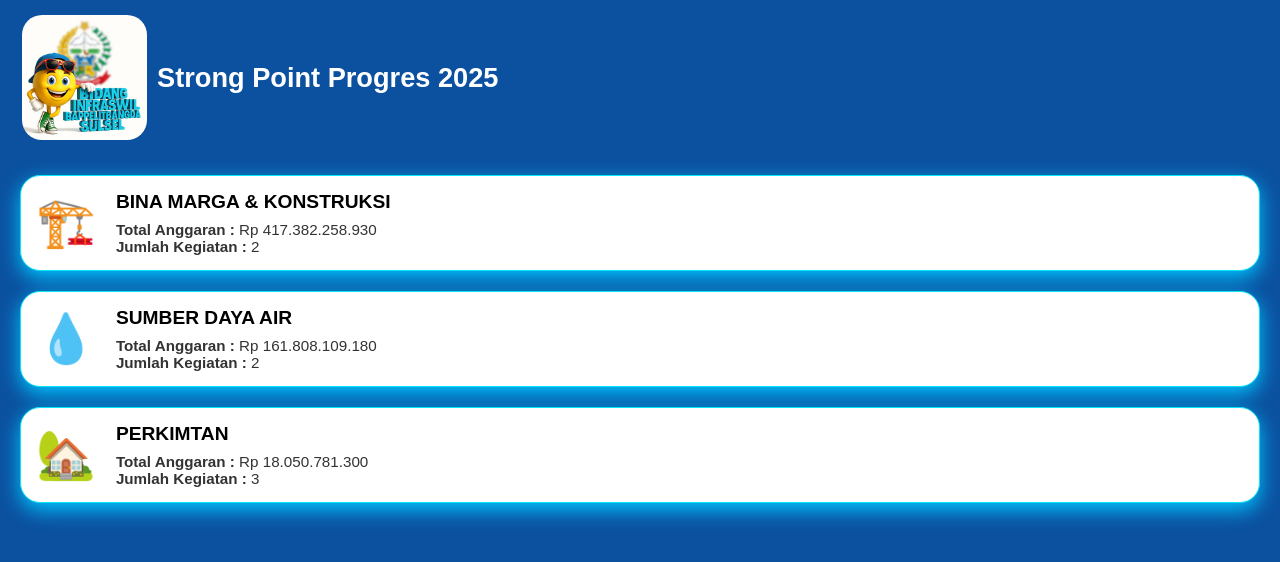
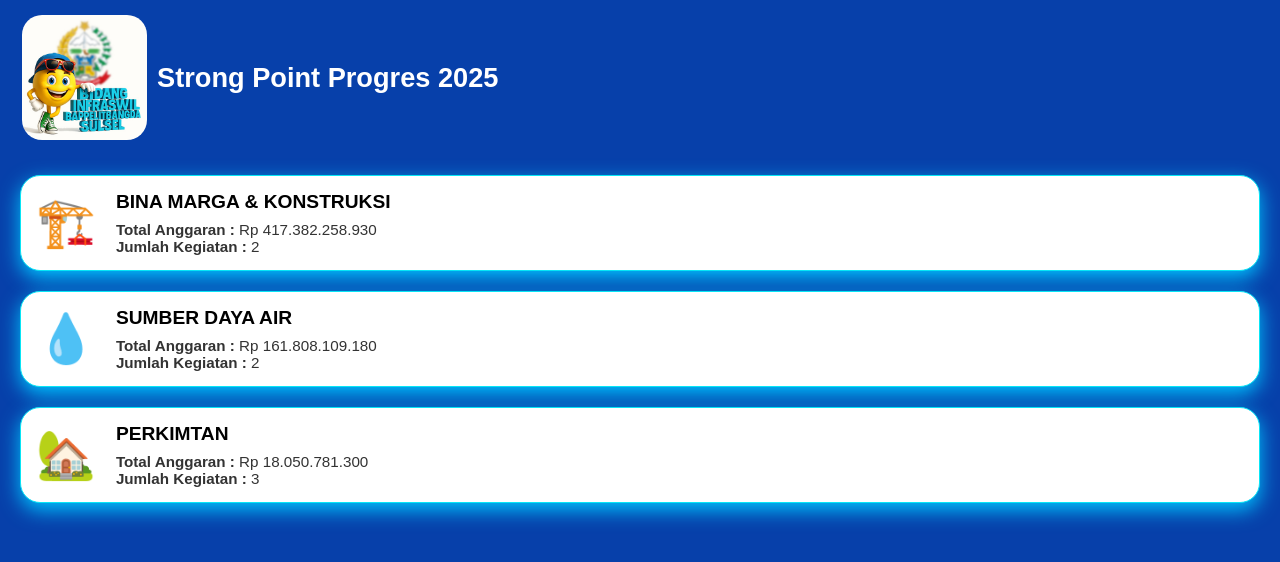
Before and after one commit to binfraswilzulsel/SP-Progres-v8, a plain HTML site: page index.html in a window 1280 px wide. Drawn offline with Linux system fonts and the light colour scheme.

Commit message:
Update index.html

```diff
--- a/index.html
+++ b/index.html
@@ -16,13 +16,13 @@
         body {
             margin: 0;
             font-family: Arial, sans-serif;
-            background-color: #0b51a0;
+            background-color: #0740aa;
         }
 
         header {
             position: sticky;
             top: 0;
-            background-color: #0b51a0;
+            background-color: #0740aa;
             color: white;
             padding: 15px 20px;
             font-weight: bold;
```
